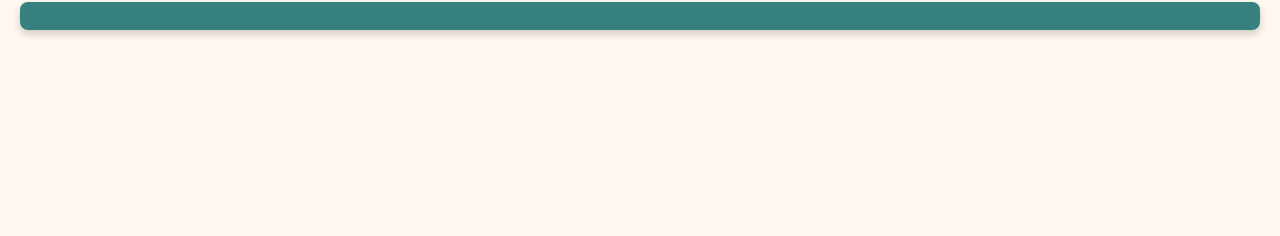
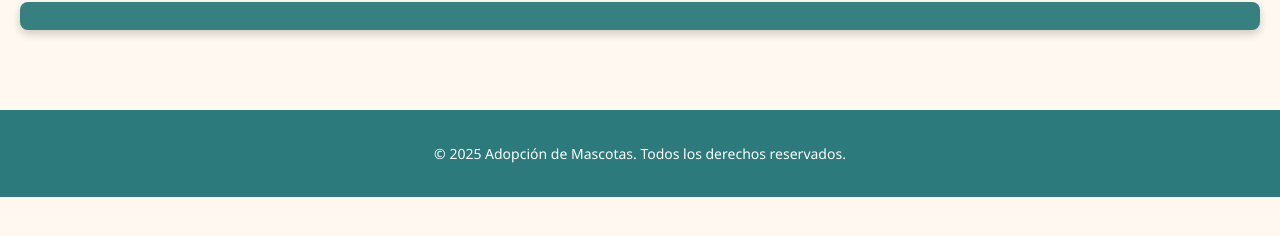
Before and after one commit to fabimartinez556/Entregable1-Martinez, a plain HTML site: page disponibles.html in a window 1280 px wide. Shown: the part 208-444 px from the top of the page. Drawn offline with Linux system fonts and the light colour scheme.

Commit message:
mejora footer

```diff
--- a/disponibles.html
+++ b/disponibles.html
@@ -21,6 +21,9 @@
     <div id="listaMascotas" class="grid"></div>
     <div id="toast" class="toast-mensaje oculto"></div>
   </main>
+    <footer>
+    <p>&copy; 2025 Adopción de Mascotas. Todos los derechos reservados.</p>
+  </footer>
   <script src="js/disponibles.js"></script>
 </body>
 </html>
```
Also changed, not shown: agregar.html (+1 -1 lines), carrito.html (+3 -1 lines).
